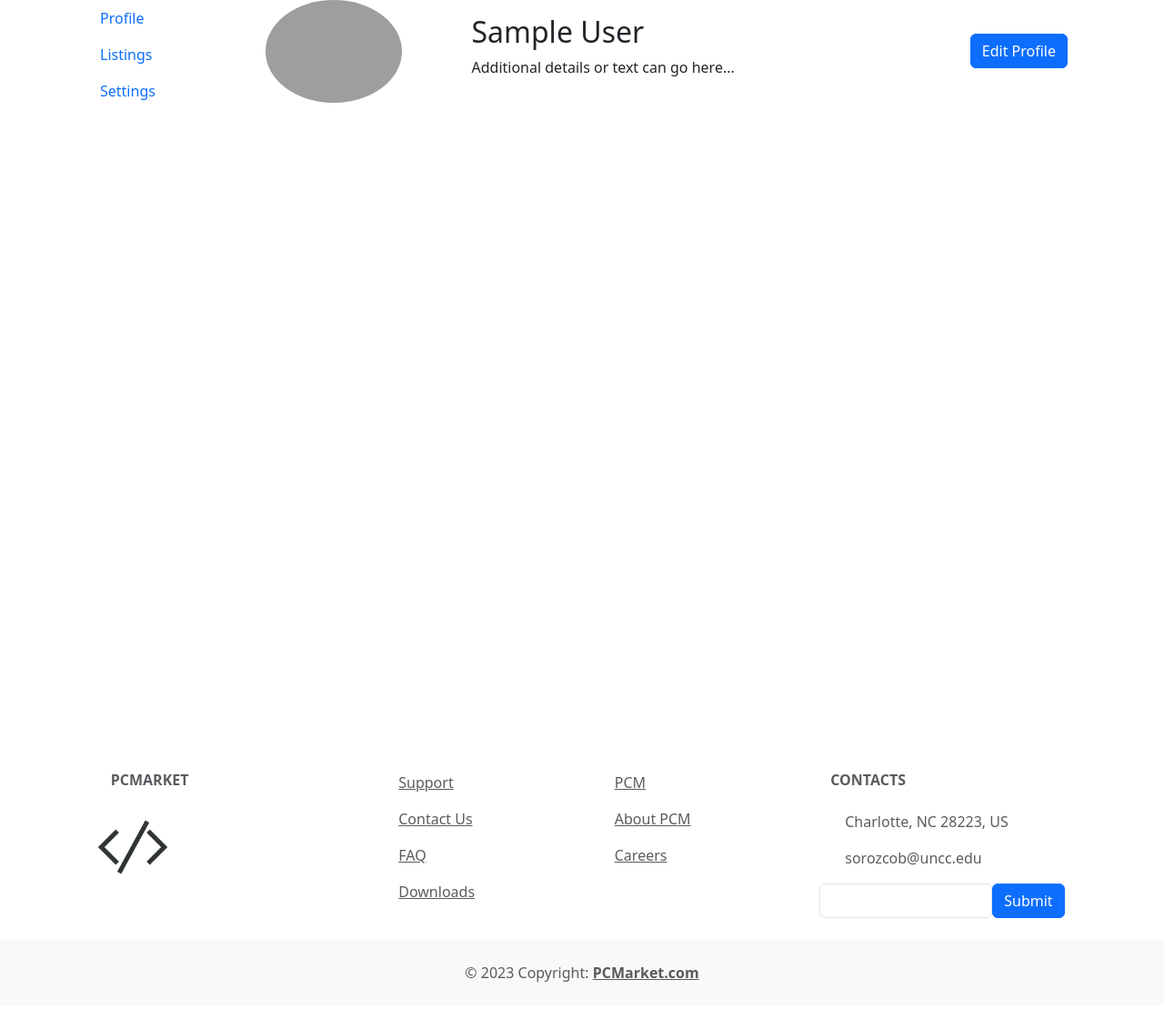
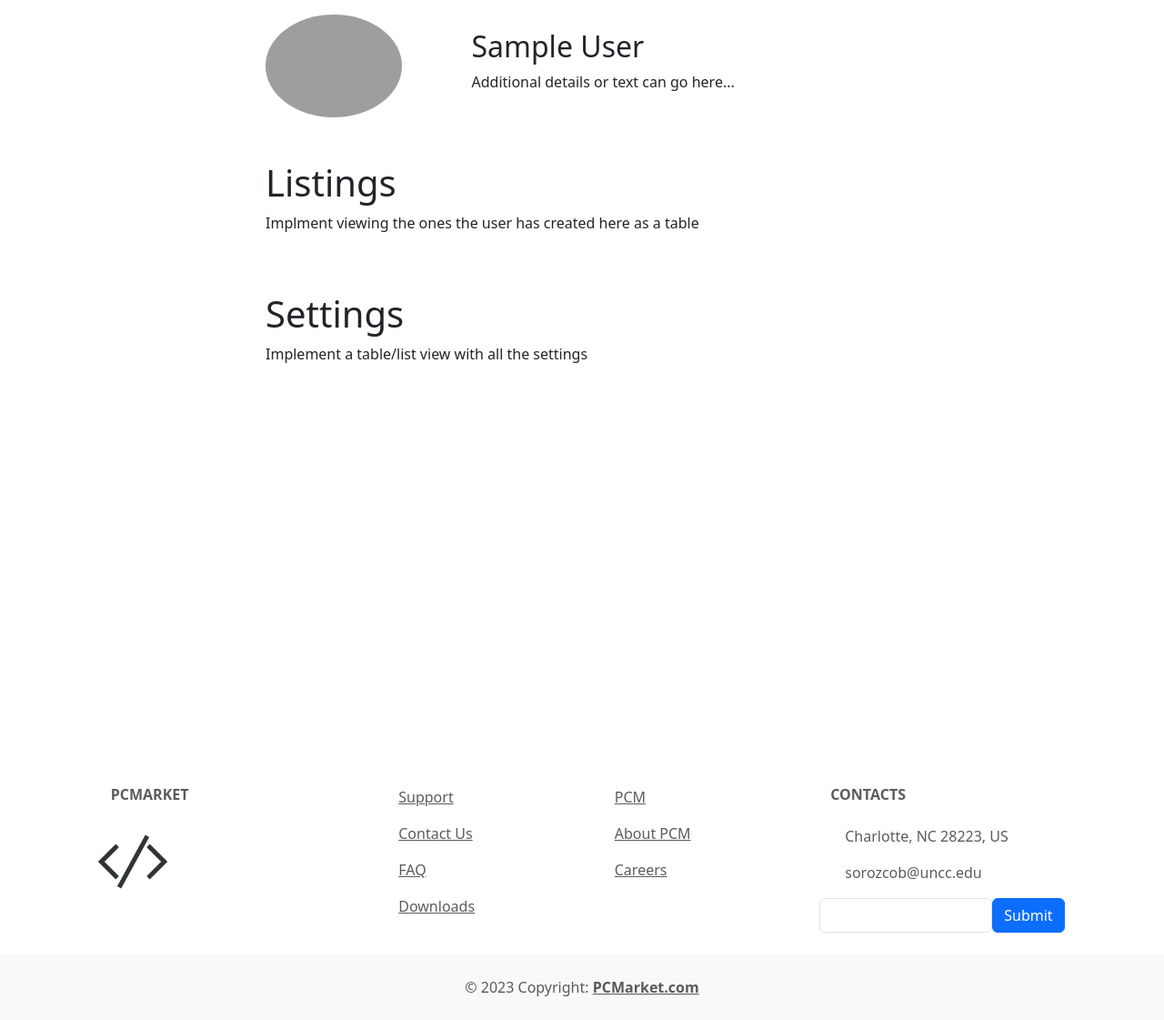
Before and after one commit to oenvinipas/PCMarket, a Flask app: page /account in a window 1280 px wide. Shown: the part 96-1217 px from the top of the page at 91% size. Before the commit the page ends 1175 px from the top, so only its background shows below. Run offline with Flask 3, Linux system fonts and the light colour scheme; the visitor is signed in with stand-in values (Sample User, id 1); grey boxes are pictures that could not be loaded.

Commit message:
account.html changes

```diff
--- a/templates/account.html
+++ b/templates/account.html
@@ -5,23 +5,8 @@
 
 
 <!-- Account Information Page Here -->
-<div class="container-fluid vh-100">
+<div class="container-fluid vh-100 justify-content-center mt-3">
     <div class="row">
-        <nav class="col-md-3 col-lg-2 d-md-block sidebar">
-            <div class="position-sticky">
-                <ul class="nav flex-column">
-                    <li class="nav-item">
-                        <a class="nav-link" href="#">Profile</a>
-                    </li>
-                    <li class="nav-item">
-                        <a class="nav-link" href="#">Listings</a>
-                    </li>
-                    <li class="nav-item">
-                        <a class="nav-link" href="#">Settings</a>
-                    </li>
-                </ul>
-            </div>
-        </nav>
         <main class="col-md-9 ms-sm-auto col-lg-10 px-md-4">
             <div class="row">
                 <div class="col-md-3">
@@ -31,9 +16,25 @@
                     <h2 class="mt-3">{{ session_first_name }}</h2>
                     <p>Additional details or text can go here...</p>
                 </div>
-                <div class="col-md-3 d-flex align-items-center justify-content-end">
-                    <button class="btn btn-primary">Edit Profile</button>
-                </div>
+            </div>
+        </main>
+    </div>
+    <div class="row">
+        <main class="col-md-9 ms-sm-auto col-lg-10 px-md-4 mt-5">
+            <div class="row">
+                <h1>Listings</h1>
+                <p>Implment viewing the ones the user has created here as a table</p>
+            </div>
+        </main>
+    </div>
+    <div class="row">
+        <main class="col-md-9 ms-sm-auto col-lg-10 px-md-4 mt-5">
+            <div class="row">
+                <h1>Settings</h1>
+                <p>Implement a table/list view with all the settings</p>
+                <table>
+
+                </table>
             </div>
         </main>
     </div>
```
